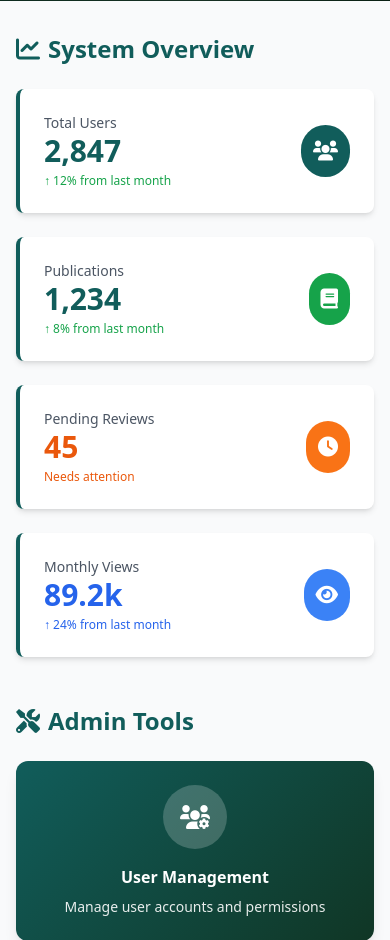
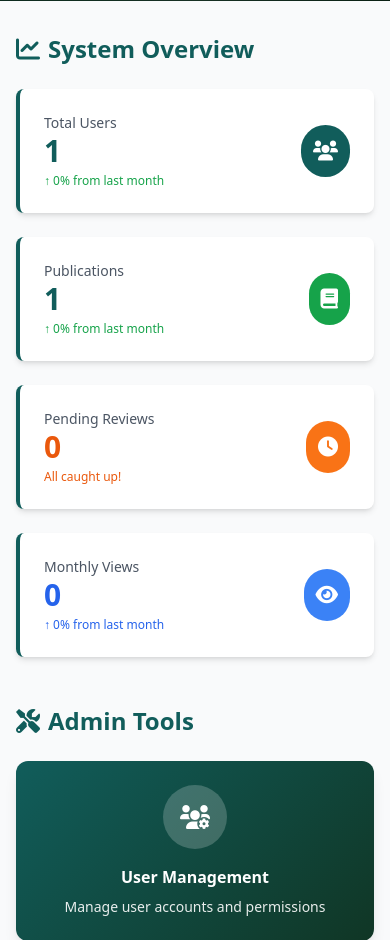
Before and after one commit to Bluesteel121/cap-S2, a PHP site: page /admin_loggedin_index.php in a window 390 px wide. Shown: the part 555-1495 px from the top of the page. Run offline with PHP 8.4, Linux system fonts and the light colour scheme; the visitor is signed in with stand-in values (Sample User, id 1); tables that the repository leaves empty or names only in its code hold one stand-in row (values such as "Sample post"); some libraries are stand-ins or nearby versions.

Commit message:
responsive system overview

```diff
--- a/admin_loggedin_index.php
+++ b/admin_loggedin_index.php
@@ -6,7 +6,95 @@ if (!isset($_SESSION['username']) || $_SESSION['role'] !== 'admin') {
     header('Location: index.php');
     exit();
 }
+
+include 'connect.php';
+
+// Get total users count
+$result = $conn->query("SELECT COUNT(*) as total_users FROM accounts");
+$total_users = $result->fetch_assoc()['total_users'];
+
+// Get total publications count (approved + published)
+$result = $conn->query("SELECT COUNT(*) as total_publications FROM paper_submissions WHERE status IN ('approved', 'published')");
+$total_publications = $result->fetch_assoc()['total_publications'];
+
+// Get pending reviews count
+$result = $conn->query("SELECT COUNT(*) as pending_reviews FROM paper_submissions WHERE status IN ('pending', 'under_review')");
+$pending_reviews = $result->fetch_assoc()['pending_reviews'];
+
+// Get current month views from paper_metrics
+$current_month = date('Y-m');
+$stmt = $conn->prepare("
+    SELECT COUNT(*) as monthly_views
+    FROM paper_metrics
+    WHERE metric_type = 'view'
+    AND DATE_FORMAT(created_at, '%Y-%m') = ?
+");
+$stmt->bind_param("s", $current_month);
+$stmt->execute();
+$monthly_views = $stmt->get_result()->fetch_assoc()['monthly_views'];
+
+// Calculate percentage changes (comparing with previous month)
+$previous_month = date('Y-m', strtotime('-1 month'));
+
+// Users growth calculation
+$stmt = $conn->prepare("SELECT COUNT(*) as prev_users FROM accounts WHERE DATE_FORMAT(created_at, '%Y-%m') = ?");
+$stmt->bind_param("s", $previous_month);
+$stmt->execute();
+$prev_month_users = $stmt->get_result()->fetch_assoc()['prev_users'];
+
+$stmt = $conn->prepare("SELECT COUNT(*) as curr_users FROM accounts WHERE DATE_FORMAT(created_at, '%Y-%m') = ?");
+$stmt->bind_param("s", $current_month);
+$stmt->execute();
+$curr_month_users = $stmt->get_result()->fetch_assoc()['curr_users'];
+
+$user_growth = $prev_month_users > 0 ? round((($curr_month_users - $prev_month_users) / $prev_month_users) * 100) : 0;
+
+// Publications growth calculation
+$stmt = $conn->prepare("
+    SELECT COUNT(*) as prev_publications
+    FROM paper_submissions
+    WHERE status IN ('approved', 'published')
+    AND DATE_FORMAT(submission_date, '%Y-%m') = ?
+");
+$stmt->bind_param("s", $previous_month);
+$stmt->execute();
+$prev_publications = $stmt->get_result()->fetch_assoc()['prev_publications'];
+
+$stmt = $conn->prepare("
+    SELECT COUNT(*) as curr_publications
+    FROM paper_submissions
+    WHERE status IN ('approved', 'published')
+    AND DATE_FORMAT(submission_date, '%Y-%m') = ?
+");
+$stmt->bind_param("s", $current_month);
+$stmt->execute();
+$curr_publications = $stmt->get_result()->fetch_assoc()['curr_publications'];
+
+$publication_growth = $prev_publications > 0 ? round((($curr_publications - $prev_publications) / $prev_publications) * 100) : 0;
+
+// Views growth calculation
+$stmt = $conn->prepare("
+    SELECT COUNT(*) as prev_views
+    FROM paper_metrics
+    WHERE metric_type = 'view'
+    AND DATE_FORMAT(created_at, '%Y-%m') = ?
+");
+$stmt->bind_param("s", $previous_month);
+$stmt->execute();
+$prev_views = $stmt->get_result()->fetch_assoc()['prev_views'];
+
+$views_growth = $prev_views > 0 ? round((($monthly_views - $prev_views) / $prev_views) * 100) : 0;
+
+// Format numbers for display
+function formatNumber($number) {
+    if ($number >= 1000) {
+        return number_format($number / 1000, 1) . 'k';
+    }
+    return number_format($number);
+}
 ?>
+
+
 <!DOCTYPE html>
 <html lang="en">
 <head>
@@ -364,12 +452,15 @@ if (!isset($_SESSION['username']) || $_SESSION['role'] !== 'admin') {
   </h3>
   <div class="stats-grid grid grid-cols-1 md:grid-cols-2 lg:grid-cols-4 gap-6">
 
+    <!-- Total Users Card -->
     <div class="stats-card p-6 rounded-lg shadow-md">
       <div class="flex items-center justify-between">
         <div>
           <p class="text-sm text-gray-600 font-medium">Total Users</p>
-              <p class="text-3xl font-bold text-[#115D5B]">2,847</p>
-              <p class="text-xs text-green-600 font-medium mt-1">↑ 12% from last month</p>
+          <p class="text-3xl font-bold text-[#115D5B]"><?php echo formatNumber($total_users); ?></p>
+          <p class="text-xs <?php echo $user_growth >= 0 ? 'text-green-600' : 'text-red-600'; ?> font-medium mt-1">
+            <?php echo $user_growth >= 0 ? '↑' : '↓'; ?> <?php echo abs($user_growth); ?>% from last month
+          </p>
         </div>
         <div class="bg-[#115D5B] p-3 rounded-full">
           <i class="fas fa-users text-white text-xl"></i>
@@ -377,12 +468,15 @@ if (!isset($_SESSION['username']) || $_SESSION['role'] !== 'admin') {
       </div>
     </div>
 
+    <!-- Total Publications Card -->
     <div class="stats-card p-6 rounded-lg shadow-md">
       <div class="flex items-center justify-between">
         <div>
           <p class="text-sm text-gray-600 font-medium">Publications</p>
-              <p class="text-3xl font-bold text-[#115D5B]">1,234</p>
-              <p class="text-xs text-green-600 font-medium mt-1">↑ 8% from last month</p>
+          <p class="text-3xl font-bold text-[#115D5B]"><?php echo formatNumber($total_publications); ?></p>
+          <p class="text-xs <?php echo $publication_growth >= 0 ? 'text-green-600' : 'text-red-600'; ?> font-medium mt-1">
+            <?php echo $publication_growth >= 0 ? '↑' : '↓'; ?> <?php echo abs($publication_growth); ?>% from last month
+          </p>
         </div>
         <div class="bg-green-600 p-3 rounded-full">
           <i class="fas fa-book text-white text-xl"></i>
@@ -390,12 +484,15 @@ if (!isset($_SESSION['username']) || $_SESSION['role'] !== 'admin') {
       </div>
     </div>
 
+    <!-- Pending Reviews Card -->
     <div class="stats-card p-6 rounded-lg shadow-md">
       <div class="flex items-center justify-between">
         <div>
           <p class="text-sm text-gray-600 font-medium">Pending Reviews</p>
-              <p class="text-3xl font-bold text-orange-600">45</p>
-              <p class="text-xs text-orange-600 font-medium mt-1">Needs attention</p>
+          <p class="text-3xl font-bold text-orange-600"><?php echo $pending_reviews; ?></p>
+          <p class="text-xs text-orange-600 font-medium mt-1">
+            <?php echo $pending_reviews > 0 ? 'Needs attention' : 'All caught up!'; ?>
+          </p>
         </div>
         <div class="bg-orange-500 p-3 rounded-full">
           <i class="fas fa-clock text-white text-xl"></i>
@@ -403,12 +500,15 @@ if (!isset($_SESSION['username']) || $_SESSION['role'] !== 'admin') {
       </div>
     </div>
 
+    <!-- Monthly Views Card -->
     <div class="stats-card p-6 rounded-lg shadow-md">
       <div class="flex items-center justify-between">
         <div>
           <p class="text-sm text-gray-600 font-medium">Monthly Views</p>
-              <p class="text-3xl font-bold text-blue-600">89.2k</p>
-              <p class="text-xs text-blue-600 font-medium mt-1">↑ 24% from last month</p>
+          <p class="text-3xl font-bold text-blue-600"><?php echo formatNumber($monthly_views); ?></p>
+          <p class="text-xs <?php echo $views_growth >= 0 ? 'text-blue-600' : 'text-red-600'; ?> font-medium mt-1">
+            <?php echo $views_growth >= 0 ? '↑' : '↓'; ?> <?php echo abs($views_growth); ?>% from last month
+          </p>
         </div>
         <div class="bg-blue-500 p-3 rounded-full">
           <i class="fas fa-eye text-white text-xl"></i>
```
Also changed, not shown: 3 other files. Lines whose indentation alone changed are shown as unchanged.
